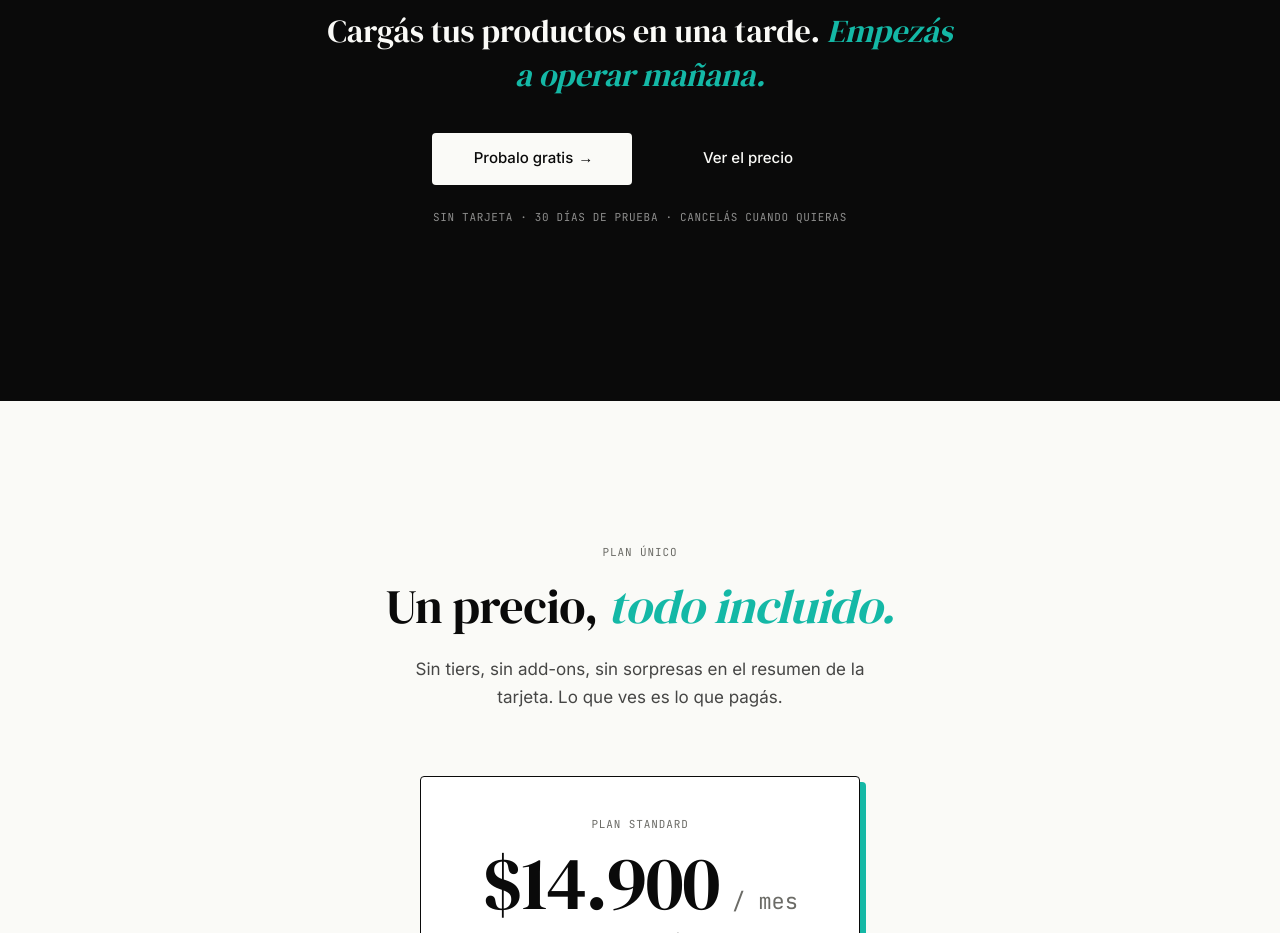
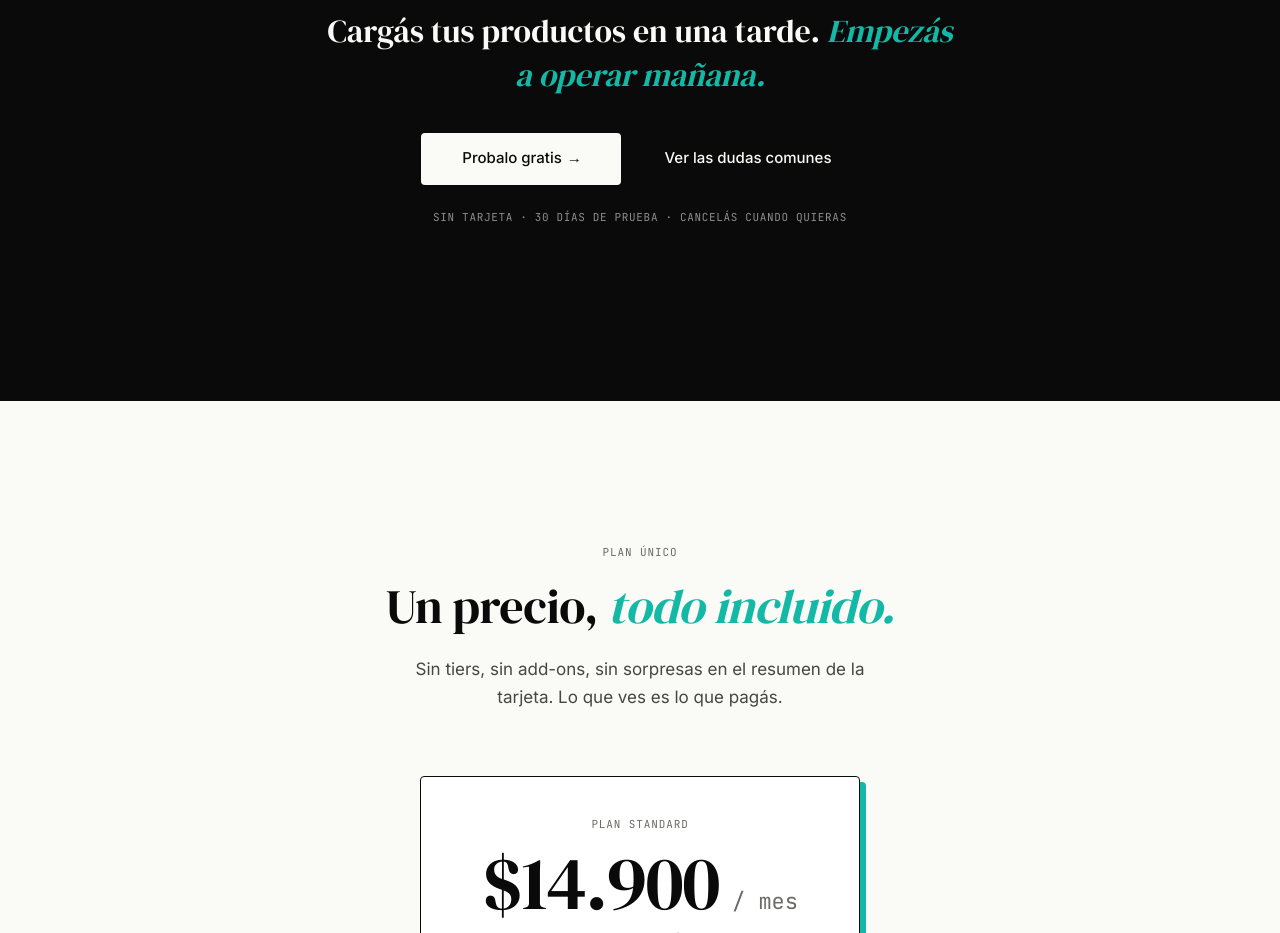
Before and after one commit to nrotsen/buen-inventario-landingpage, a React (Vite) app: page / in a window 1280 px wide. Shown: the part 6800-7733 px from the top of the page. Built offline with nearby package versions, Linux system fonts and the light colour scheme; no server answers.

Commit message:
refactor(landing): point Sistema closing secondary CTA to FAQ

```diff
--- a/src/components/sections/Sistema.tsx
+++ b/src/components/sections/Sistema.tsx
@@ -86,8 +86,8 @@ export function Sistema() {
           <Button as="a" href={signupUrl()} variant="inverted" size="lg" className="sm:min-w-[200px]">
             Probalo gratis <span className="font-mono">→</span>
           </Button>
-          <Button as="a" href="#precio" variant="ghost-on-dark" size="lg" className="sm:min-w-[200px]">
-            Ver el precio
+          <Button as="a" href="#faq" variant="ghost-on-dark" size="lg" className="sm:min-w-[200px]">
+            Ver las dudas comunes
           </Button>
         </div>
         <p className="mt-6 font-mono text-[11px] uppercase tracking-[0.06em] text-paper/55">
```
